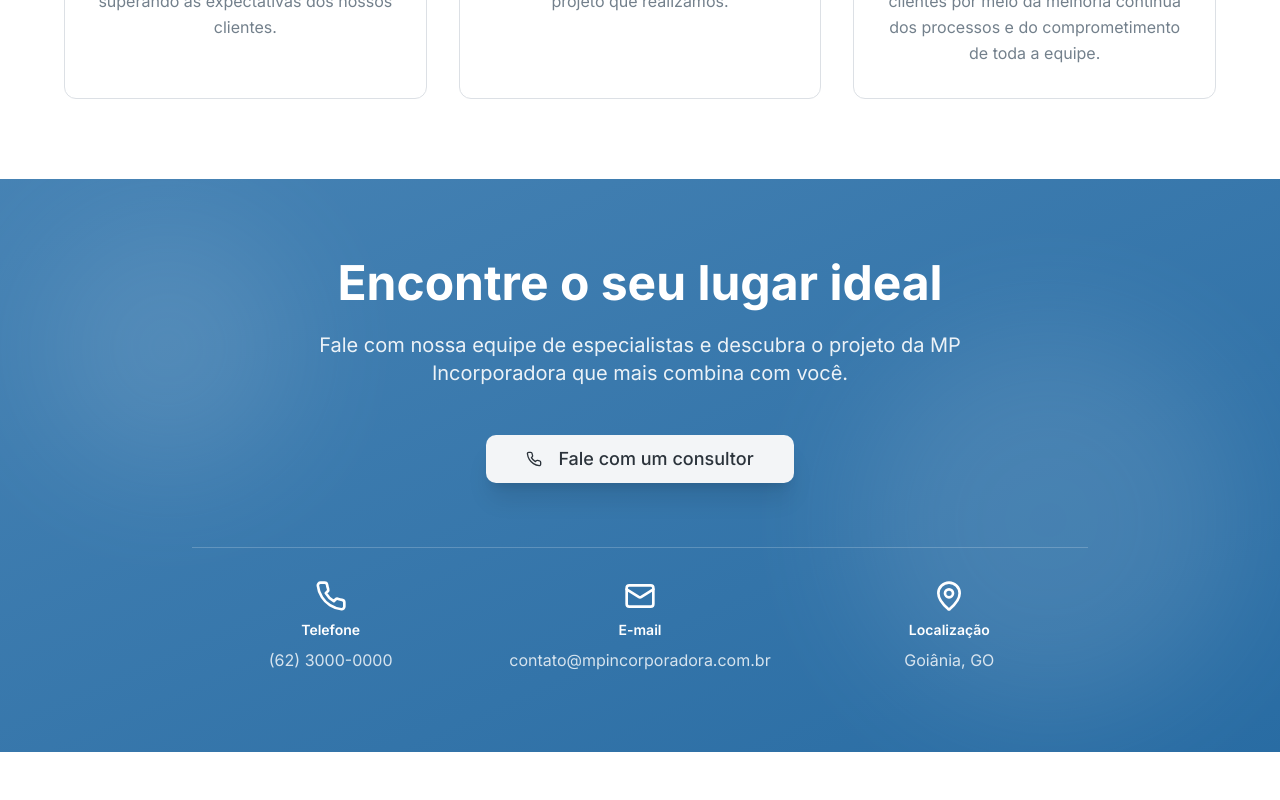
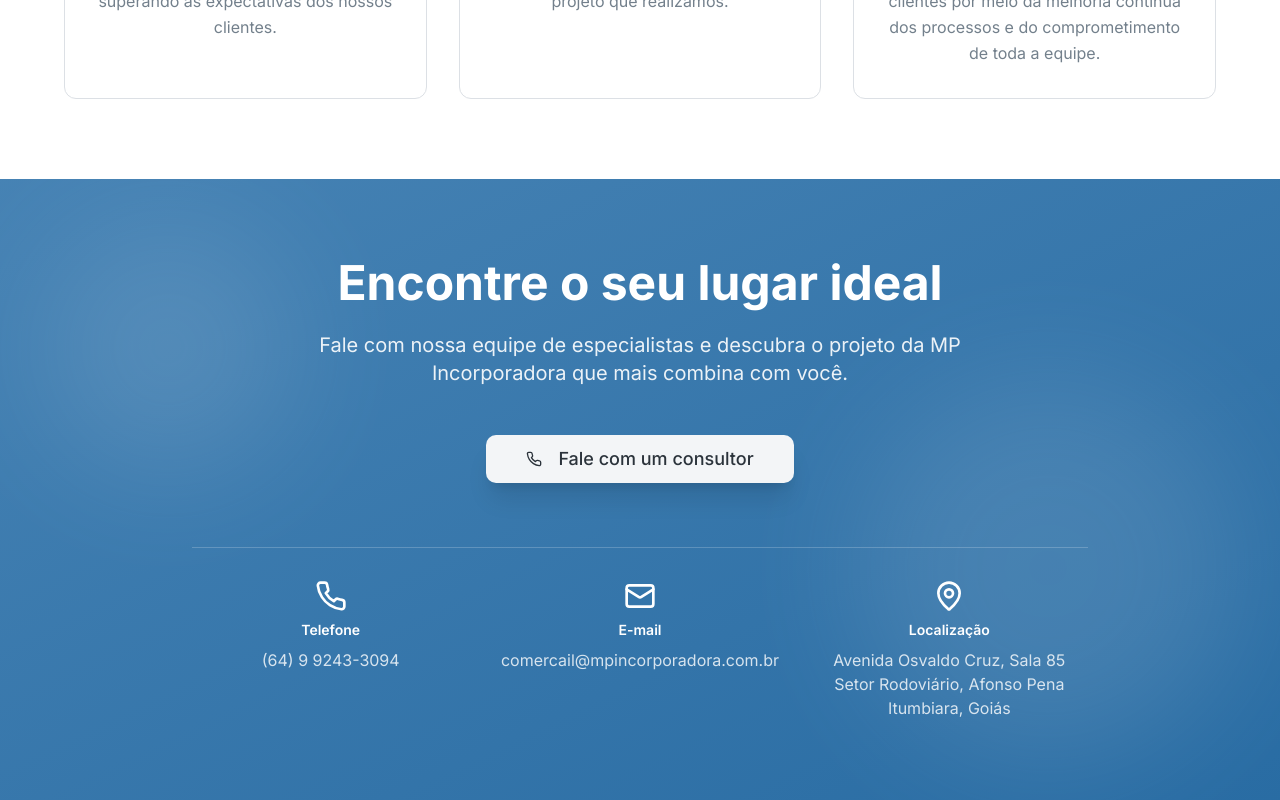
Before and after one commit to produtorasu-bot/mp-incorporadora-site-solido, a React (Vite) app: page / in a window 1280 px wide. Shown: the part 3236-4036 px from the top of the page. Before the commit the page ends 3988 px from the top, so only its background shows below. Built offline with nearby package versions, Linux system fonts and the light colour scheme; the HTML template or start-up script is replaced by a standard one.

Commit message:
Fix footer contact information

```diff
--- a/src/components/FinalCTA.tsx
+++ b/src/components/FinalCTA.tsx
@@ -28,9 +28,16 @@ const FinalCTA = () => {
               size="lg"
               variant="secondary"
               className="group text-lg px-10 py-6 hover:scale-105 transition-all duration-300 shadow-xl"
+              asChild
             >
-              <Phone className="mr-2 h-5 w-5" />
-              Fale com um consultor
+              <a
+                href="https://wa.me/5564992433094?text=Oi,%20vim%20do%20site%20da%20MP%20e%20quero%20conhecer%20os%20empreendimentos!"
+                target="_blank"
+                rel="noopener noreferrer"
+              >
+                <Phone className="mr-2 h-5 w-5" />
+                Fale com um consultor
+              </a>
             </Button>
           </div>
 
@@ -39,19 +46,23 @@ const FinalCTA = () => {
             <div className="flex flex-col items-center space-y-2">
               <Phone className="w-8 h-8" />
               <div className="text-sm font-semibold">Telefone</div>
-              <div className="text-white/80">(62) 3000-0000</div>
+              <div className="text-white/80">(64) 9 9243-3094</div>
             </div>
 
             <div className="flex flex-col items-center space-y-2">
               <Mail className="w-8 h-8" />
               <div className="text-sm font-semibold">E-mail</div>
-              <div className="text-white/80">contato@mpincorporadora.com.br</div>
+              <div className="text-white/80">comercail@mpincorporadora.com.br</div>
             </div>
 
             <div className="flex flex-col items-center space-y-2">
               <MapPin className="w-8 h-8" />
               <div className="text-sm font-semibold">Localização</div>
-              <div className="text-white/80">Goiânia, GO</div>
+              <div className="text-white/80 text-center">
+                Avenida Osvaldo Cruz, Sala 85<br />
+                Setor Rodoviário, Afonso Pena<br />
+                Itumbiara, Goiás
+              </div>
             </div>
           </div>
         </div>
```
